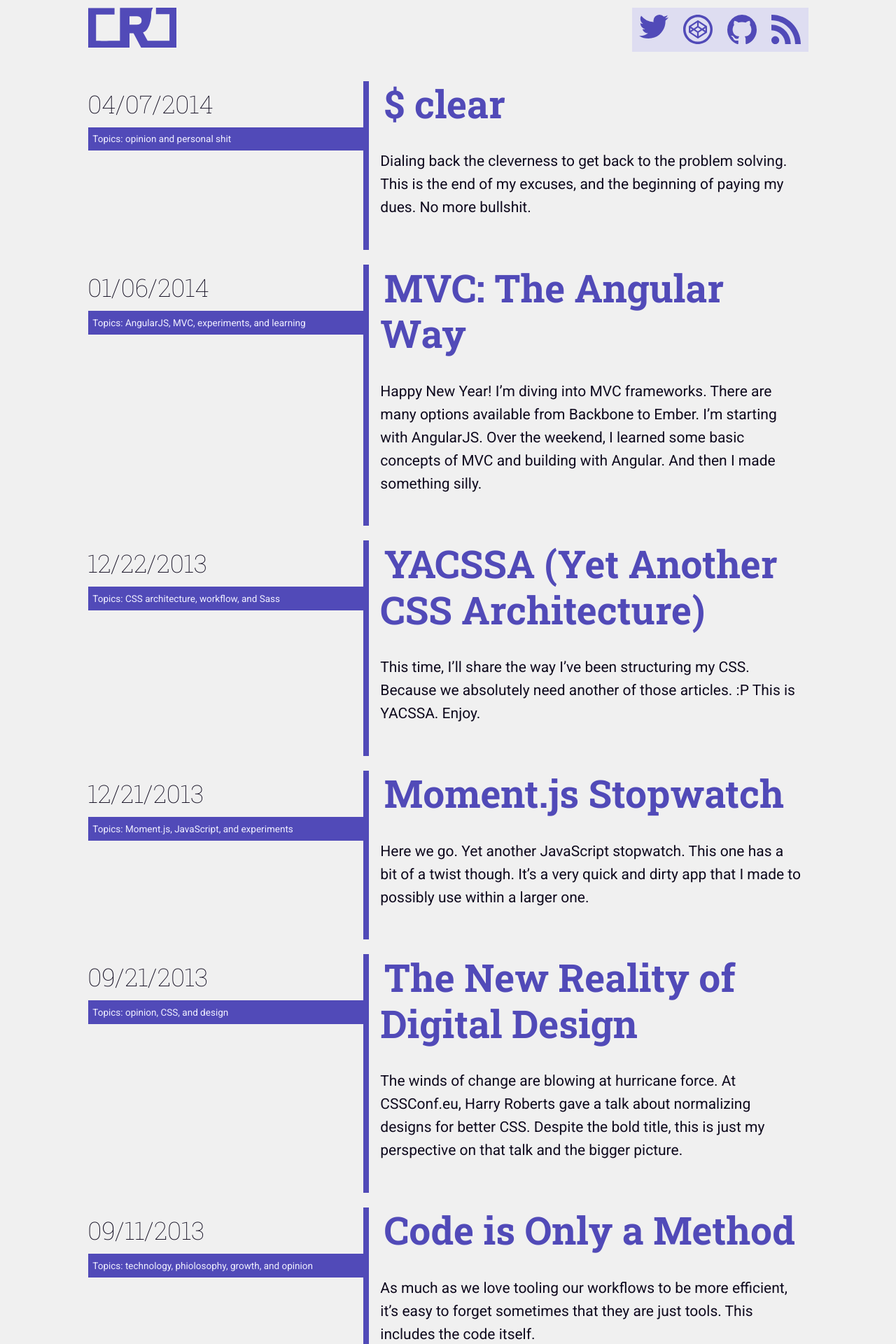
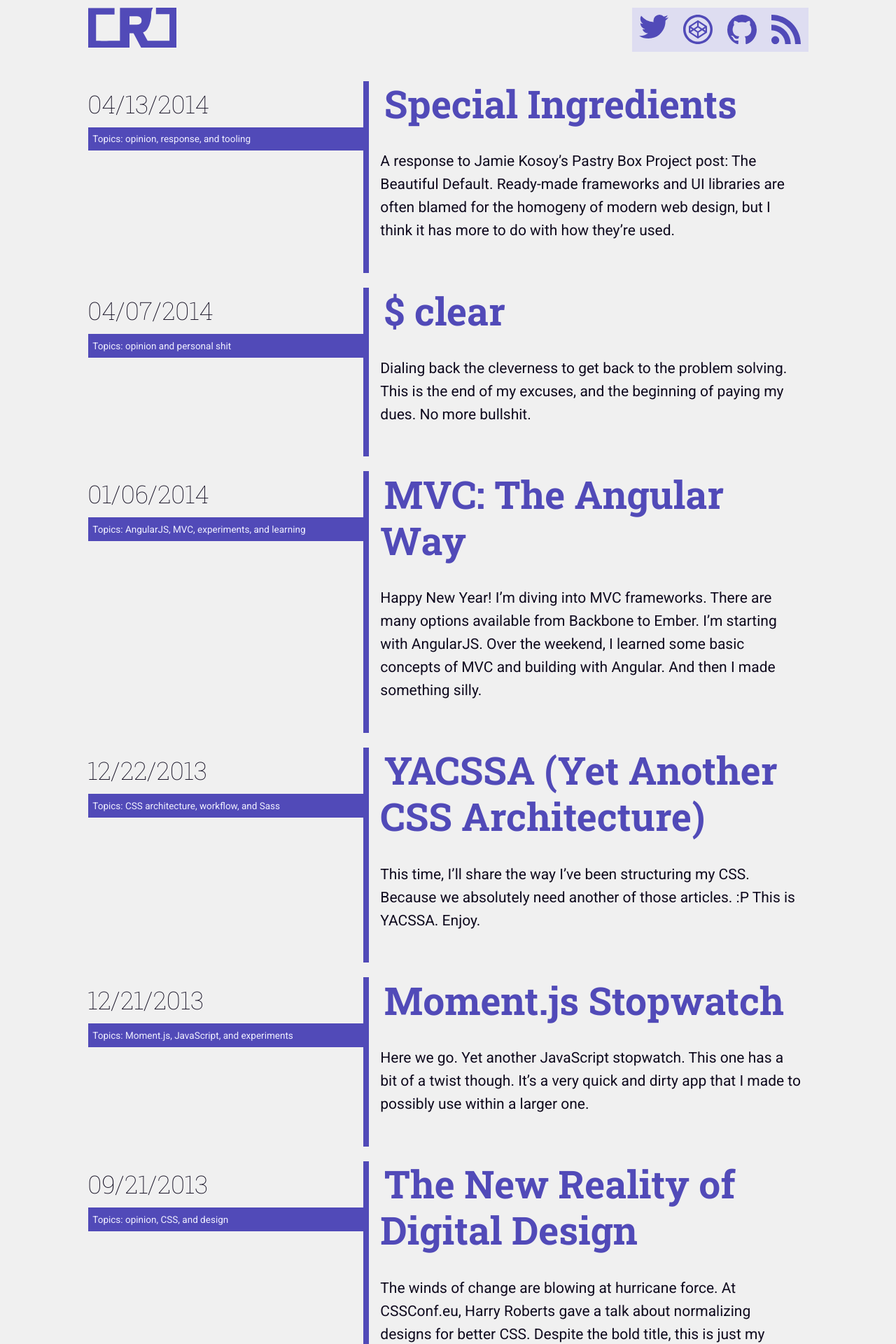
Before and after one commit to chatrjr/chatrjr.github.io, a Jekyll site: the page built from index.html, in a window 1280 px wide. Shown: the top 1920 px of the page at 70% size. Built offline with Jekyll 4.4.1, drawn with Linux system fonts in a browser that asks for light colours; Markdown is read by kramdown in place of the engine named in the settings; the list of posts is cut into pages by our own code; some of the changed text lies outside the part shown.

Commit message:
Write: Special Ingredients

```diff
--- a/_layouts/post.html
+++ b/_layouts/post.html
@@ -1,7 +1,7 @@
 ---
 layout: default
 ---
-<article class="post">
+<article class="post" role="main">
   <h1 class="post-title">{{ page.title }}</h1>
   <div class="post-meta">
     <span class="post-meta_date span-block">
@@ -18,7 +18,7 @@ layout: default
   {% endif %}
   {{ content }}
   </div>
-  <div class="post-nav grid halves">
+  <div class="post-nav grid halves" role="navigation">
     <span class="post-nav_prev node">
     {% if page.previous.url %}
       <a  class="post-nav_link" href="{{page.previous.url}}" title="Previous Post:
--- /dev/null
+++ b/_posts/2014-04-13-special-ingredients.markdown
@@ -0,0 +1,69 @@
+---
+layout: post
+title: "Special Ingredients"
+id: 0010
+date: 2014-04-13
+tags:
+    - opinion
+    - response
+    - tooling
+description: "A response to Jamie Kosoy's Pastry Box Project post: The Beautiful Default."
+excerpt: "A response to Jamie Kosoy's Pastry Box Project post: The Beautiful Default. Ready-made frameworks and UI libraries are often blamed for the homogeny of modern web design, but I think it has more to do with how they're used."
+---
+
+Jamie's post points out [the dynamic of bespoke vs. factory][PBP] within modern web design. While I agree there's an epidemic of sameness, it is---at the very least---beautiful sameness. Twitter Bootstrap, Zurb Foundation, Pure, and the like are gorgeous pieces of design out of the box, but that's not why they exist. Frameworks and libraries are ingredients.
+
+## Boxed Macaroni & Cheese
+
+Jamie used a wonderful analogy to highlight the problem with the ubiquity of frameworks, and I'll take it even further.
+
+> It’s like cooking boxed macaroni & cheese: It might be faster to eating dinner but you’ll never be wowed by the result.
+
+He's right. If you must use a framework, make it your own. Even Bootstrap has evolved to encourage customization from the onset. Using Bootstrap as-is will net you a passable design, but there's so much more to be done. If you go by the instructions on the back of a box of KRAFT Macaroni & Cheese, then it's still __KRAFT__ Macaroni and Cheese. Trademark and all. The senses will recognize the taste, texture, and even sound as KRAFT.
+
+### ...With Fixin's
+
+Add in some ground beef, a bit of pepper, and some vegetables. Now the mac and cheese is not the meal, but a base for your own dish. If your dish is especially ambitious, no one other than someone with an especially developed sense of taste will detect the KRAFT in it. Now it's yours.
+
+## When You Can't be Bothered to Cook
+
+Of course, that doesn't explain the sameness phenomenon. However, neither does laziness or ignorance, as you could argue. From what I've observed, the reasons could be any of the following.
+
+### Inability
+
+Let's face it, not everyone can cook. Dressing up some boxed food allows some to feel like they can, and also make a meal for themselves or family that won't be tossed in the trash. The strength of Bootstrap, Foundation, and such is allowance: they __allow developers lacking design sense__ to serve up an attractive UI to complement solid functionality. They allow businesses or fledgling companies to hit the ground running.
+
+As much as I cringe at how readily I can recognize when a framework has been slapped on, I can empathize. Not every founder can get Milton Glaser. And not every kitchen can get Gordon Ramsay.
+
+### Okay, Ignorance
+
+Though ignorance in the sense of not knowing, rather than refusing to know. A developer who is ignorant of design can use a framework to explore concepts and implement ideas within a UI that won't make the eyes bleed. Personally, I think every developer can benefit from understanding even just the principles of design (I sure did), but that's a matter for a future post.
+
+### Reliability
+
+__This__ is the point of frameworks. This is likely why Jamie uses them. Mature frameworks, libraries, and boilerplates have thousands of hours of community expertise behind them. Using one is like standing on the shoulders of giants.
+
+Even I'm more likely to trust HTML5 Boilerplate over my own memory. Any sliver of code you pull from them will be fire-forged and battle-tested. This is why I also believe more time should be spent maintaining and expanding mature tools over rolling our own.
+
+Not to stifle the spirit of experimentation in the slightest.
+
+## Nothing Like a Home-Cooked Meal
+
+My dad makes this baked mac & cheese from scratch that will knock you off your feet. This is the other side of blindly adapting frameworks, and it illustrates well Jamie's call to action.
+
+> I guess I’m begging you, dear reader, to try something more bespoke next time. Put away the boxed food, break out the fry pans and make something a little unique… even overcooked or a little burnt there’s flavor in the character.
+
+My dad insists on a certain type of macaroni; he insists on a certain cheeses. And he's very particular about the way it's cooked. Hovers over it, even. And it takes an hour or two to bake. You can tell when he cares about what he's cooking. The smoke detector will let you know when he doesn't.
+
+Differences in personalities mean that nothing we cook will taste the same when someone else cooks it. Even if it's the same dish. Our taste lives in homemade meals.
+
+When my dad cooks spaghetti, for example, the sauce will invariably be a bit salty. When my mom makes it, the noodles are softer and the sauce is a little sweet. When I make it, you're dealing with slightly firm noodles and a savory sauce. And this is because of the ingredients we prefer to use, the method we choose to cook, and our own preferred flavors.
+
+I would also like to see more home-cooked meals.
+
+
+
+
+
+
+[PBP]: https://the-pastry-box-project.net/jamie-kosoy/2014-April-13 "The Beautiful Default"
--- a/css/scss/components/_post.scss
+++ b/css/scss/components/_post.scss
@@ -79,7 +79,8 @@
     @include typecsset-font-size($typecsset-h4-size / 1.3);
   }
   blockquote {
-    background: lighten($color-base, 40);
+    background: lighten($color-base, 41);
+    color: black;
     font-family: $font-headline;
     font-weight: 100;
     padding: 1em;
--- a/index.html
+++ b/index.html
@@ -7,7 +7,22 @@ sitemap:
   changefreq: monthly
   priority: 0.7
 ---
-
+<main role="main">
+<ul class="blogreel grid">
+  {% for post in paginator.posts %}
+    <li class="articles grid golden">
+      <div class="articles-meta node">
+        <span class="articles-meta_date span-block">{{ post.date | date: '%m/%d/%Y' }}</span>
+        <span class="articles-meta_tags span-block"><span class="articles-meta_accent">Topics:</span> {{ post.tags | array_to_sentence_string }}</span>
+      </div>
+      <div class="articles-content node">
+        <h1 class="articles-content_title"><a href="{{ post.url }}" class="hover-reset">{{ post.title }}</a></h1>
+        <p class="articles-content_excerpt">{{ post.excerpt | markdownify }}</p>
+      </div>
+    </li>
+  {% endfor %}
+</ul>
+</main>
 <ul class="blogreel grid">
   {% for post in paginator.posts %}
     <li class="articles grid golden">
```
Also changed, not shown: css/main.css.
